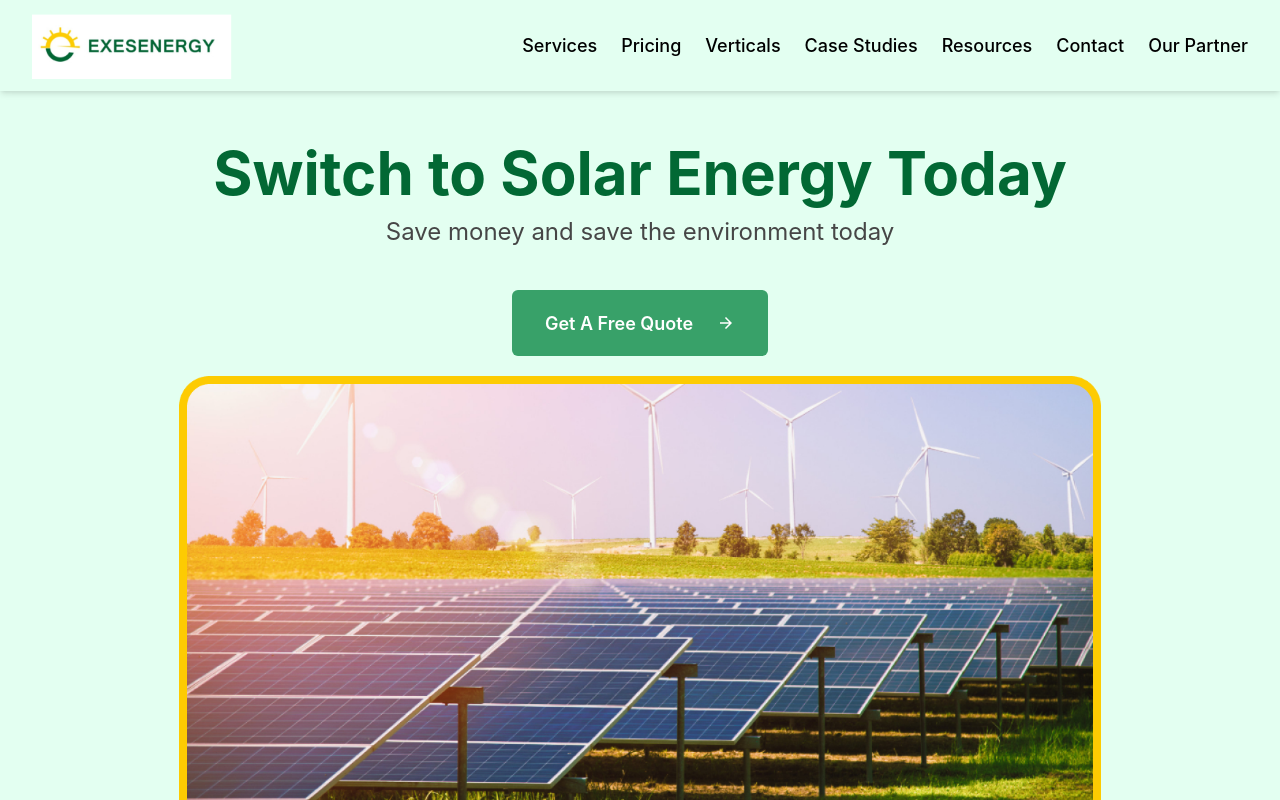
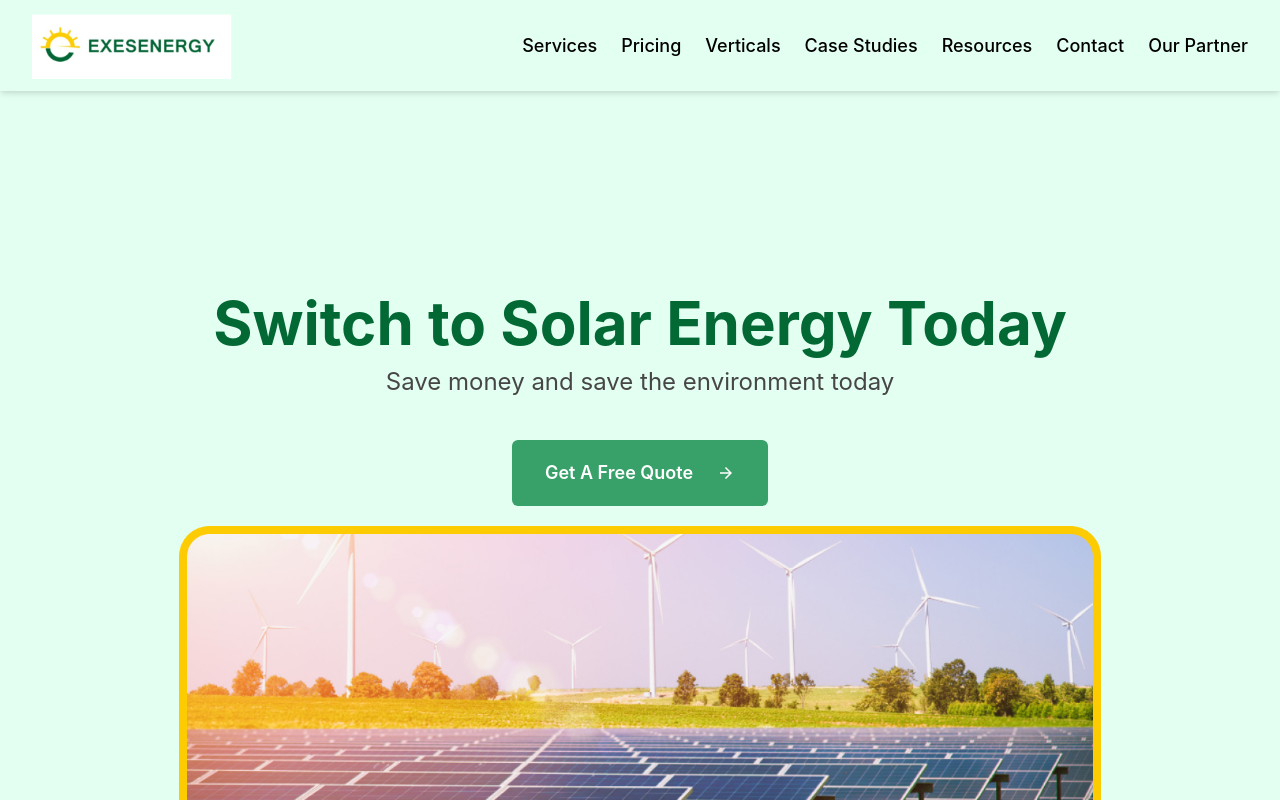
Before and after one commit to ExesEnergyInt/ExesEnergyW, a React (Vite) app: page / in a window 1280 px wide. Shown: the top 800 px of the page. Built offline with nearby package versions, Linux system fonts and the light colour scheme.

Commit message:
latest commit

```diff
--- a/src/Pages/Home/Hero.jsx
+++ b/src/Pages/Home/Hero.jsx
@@ -7,7 +7,8 @@ function Hero() {
     <Flex
       backgroundColor="#E3FFF1"
       width="100vw"
-      height="100vh"
+      // height="100vh"
+      pt='8%'
       alignItems="center"
       justifyContent="center"
       flexDirection="column"
```
